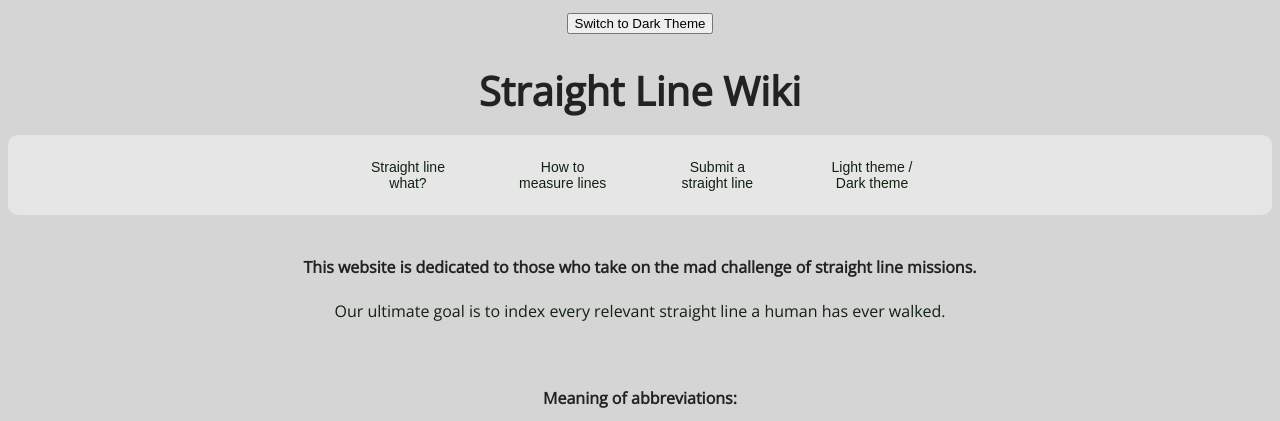
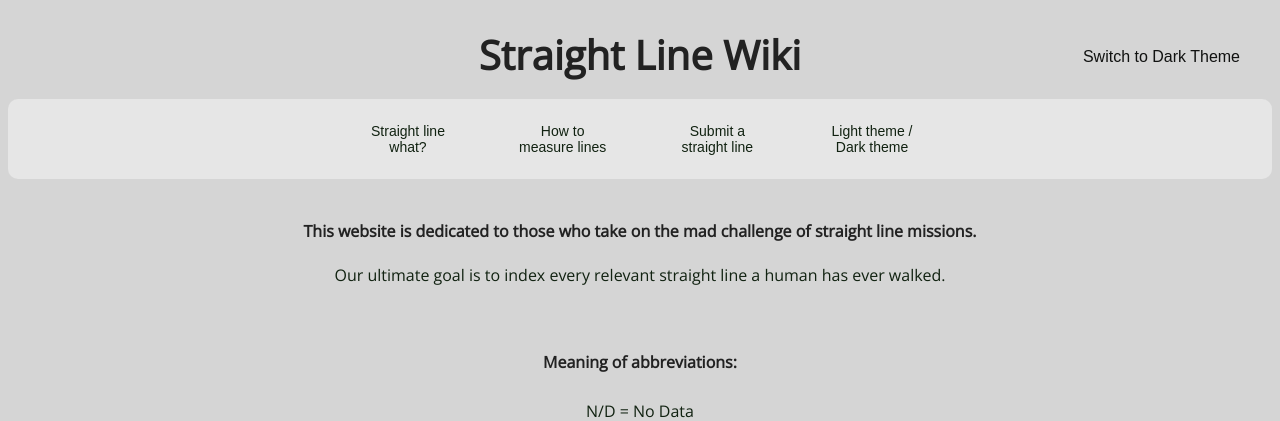
Before and after one commit to SamKry/straightlinewiki, a PHP site: page /index.php in a window 1280 px wide. Shown: the top 421 px of the page. Run offline with PHP 8.4, Linux system fonts and the light colour scheme; data that the repository does not hold is empty.

Commit message:
styled button

```diff
--- a/style.css
+++ b/style.css
@@ -33,7 +33,7 @@ html {
 	width: 100px;
 	font-size: 14px;
 	color: #121;
-  background: transparent;
+	background: transparent;
 	border: none;
 }
 
@@ -256,3 +256,20 @@ tr:hover {
 	background-color: #e6e6e6;
 	box-shadow: 0 3px 10px rgba(0, 0, 0, 0.2);
 }
+
+button[name="theme-toggle-btn"] {
+	position: absolute;
+	right: 20px;
+	background-color: transparent;
+	border: none;
+	border-radius: 3px;
+	color: #111211;
+	padding: 10px 20px;
+	font-size: 16px;
+	cursor: pointer;
+	transition: background-color 0.3s ease;
+  }
+
+  button[name="theme-toggle-btn"]:hover {
+	background-color: #a1a1a1;
+  }
```
Also changed, not shown: dark.css (+18 -0 lines).
